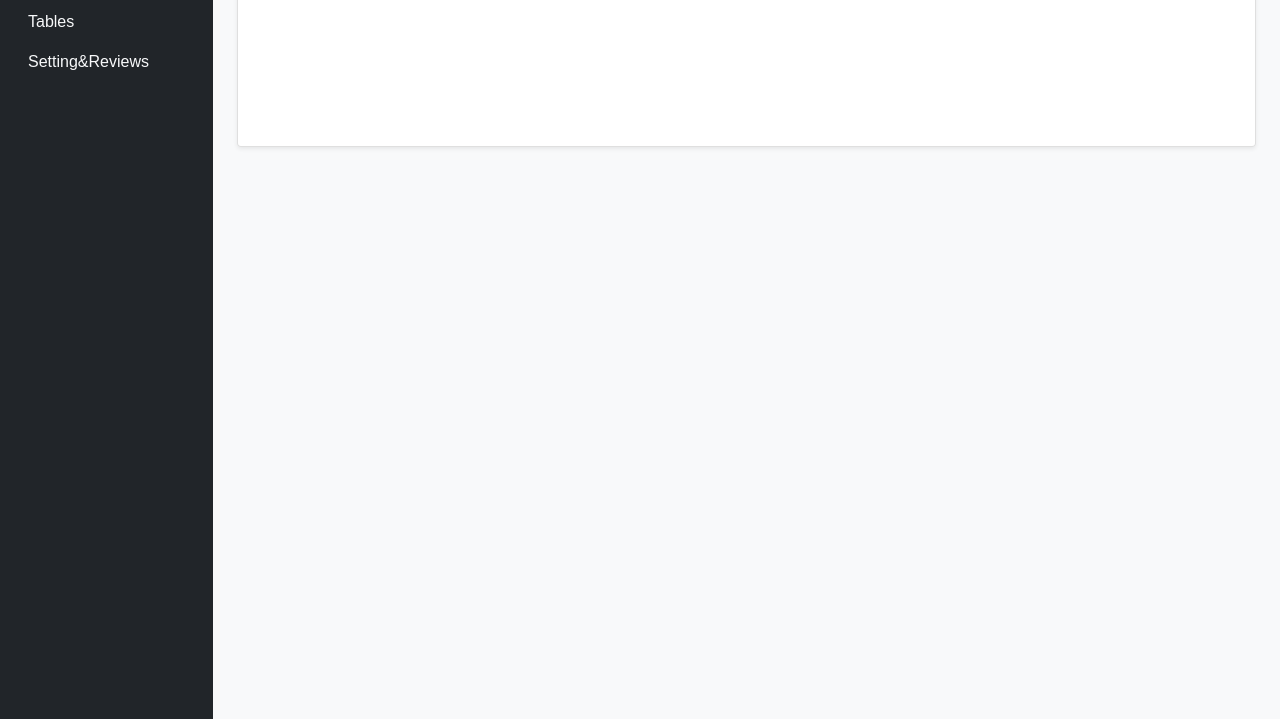
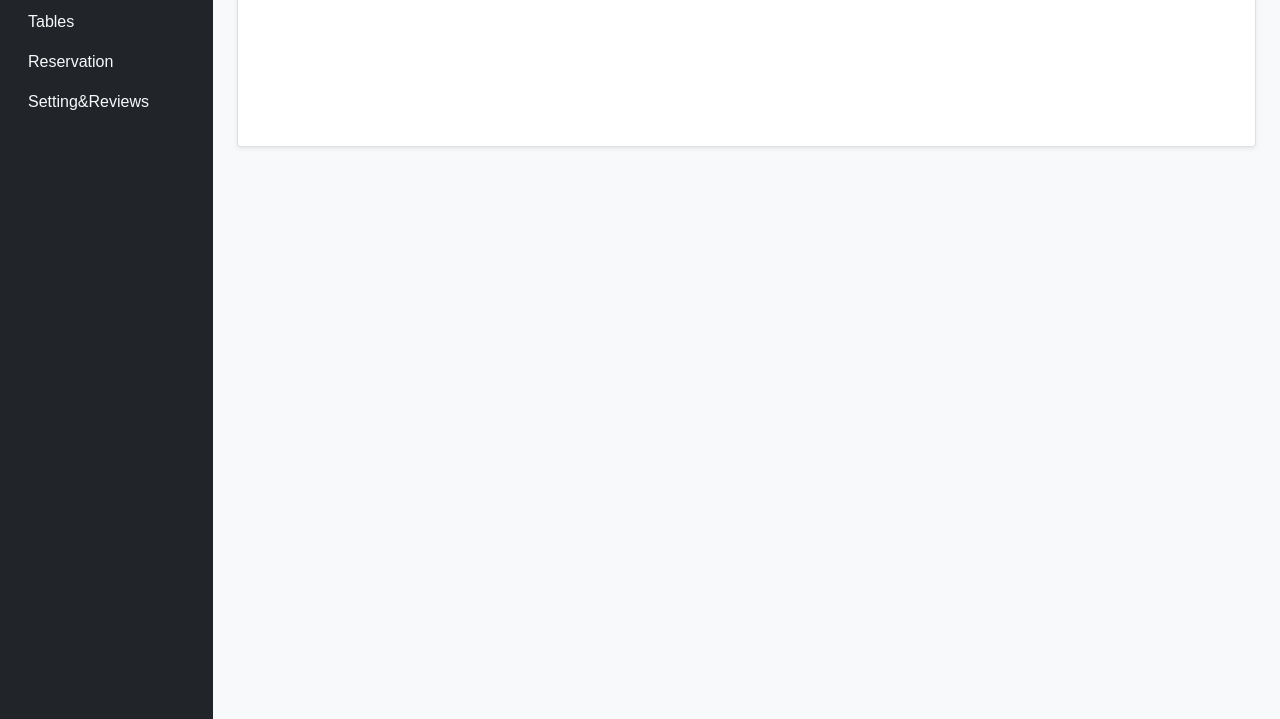
Before and after one commit to Tenzing07/One-Byte-Food, a PHP site: the page made by Admin_final/Reviews&Settings.php in a window 1280 px wide. Shown: the part 207-926 px from the top of the page. Run offline with PHP 8.4, Linux system fonts and the light colour scheme; the visitor is signed in with stand-in values (Sample User, id 1); data that the repository does not hold is empty; some web fonts are replaced.

Commit message:
reservation updated

```diff
--- a/Admin_final/inc/header.php
+++ b/Admin_final/inc/header.php
@@ -18,7 +18,10 @@
                                 <a class="nav-link text-light" href="user.php">User</a>
                             </li>
                             <li class="nav-item">
-                                <a class="nav-link text-light" href="tables.php">Tables</a>
+                                <a class="nav-link text-light" href="table.php">Tables</a>
+                            </li>
+                            <li class="nav-item">
+                                <a class="nav-link text-light" href="reservation.php">Reservation</a>
                             </li>
                             <li class="nav-item">
                                 <a class="nav-link text-light" href="Reviews&Settings.php">Setting&Reviews</a>
```
